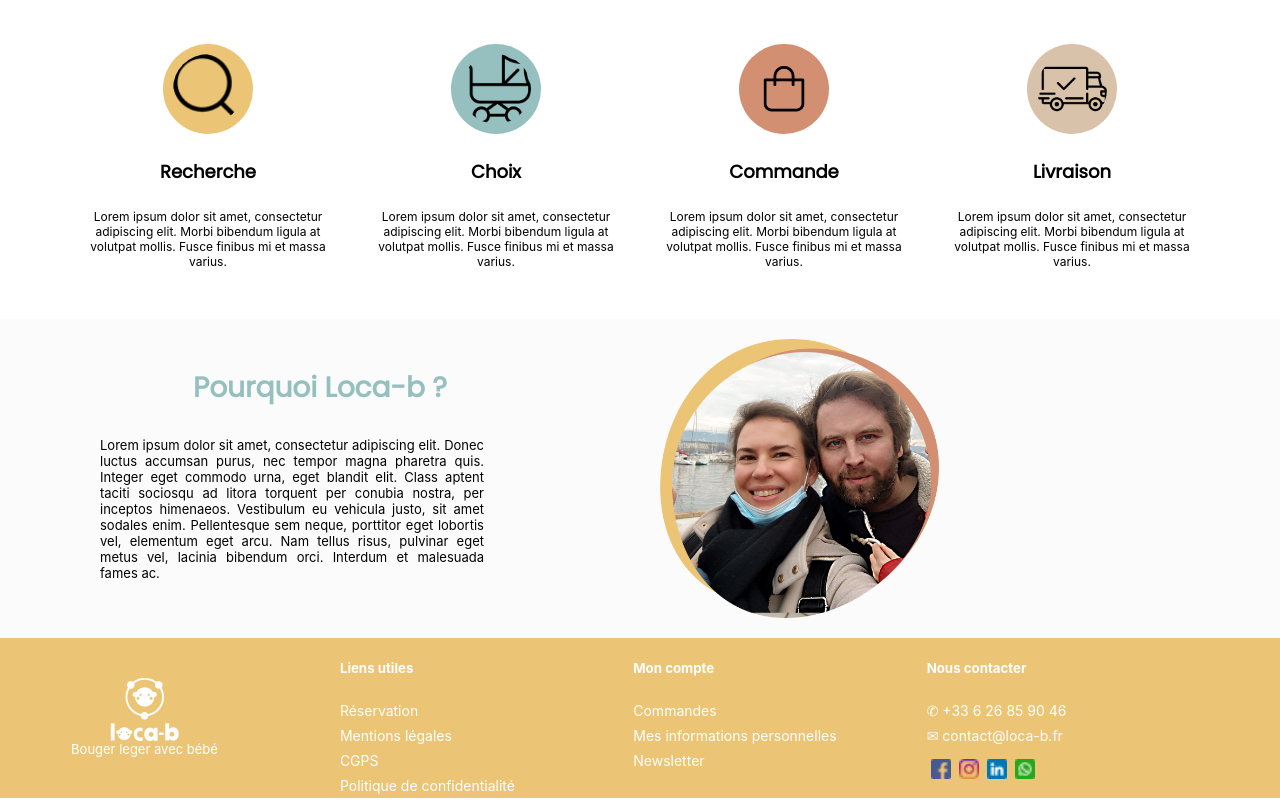
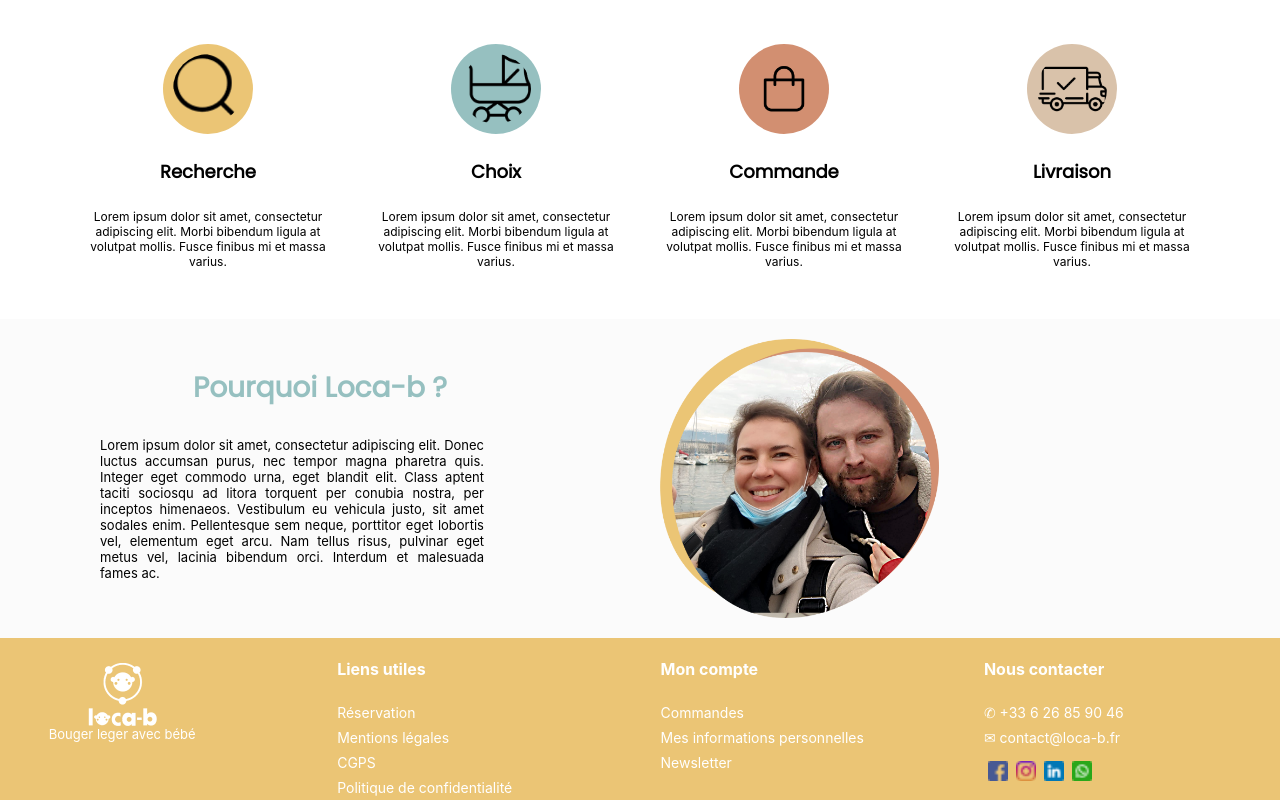
Before and after one commit to ComicScrip/locab, a Next.js app: page / in a window 1280 px wide. Shown: the part 747-1547 px from the top of the page. Built offline with nearby package versions, Linux system fonts and the light colour scheme; a web font is replaced by a local one.

Commit message:
reglage footer

```diff
--- a/components/footer.js
+++ b/components/footer.js
@@ -6,10 +6,11 @@ import styles from "../styles/headerfooter/footer.module.css";
 
 export default function footer() {
   return (
+    <div className={styles.containerGobal}>
       <div className={styles.container}>
         <div className={styles.footer}>
           <div>
-          <h5 className={styles.footerTitle}>Liens utiles</h5>
+            <h4 className={styles.footerTitle}>Liens utiles</h4>
             <div className={styles.links}>
               <Link href="/reservation">
                 <a>Réservation</a>
@@ -32,7 +33,7 @@ export default function footer() {
             </div>
           </div>
           <div>
-          <h5 className={styles.footerTitle}>Mon compte</h5>
+            <h4 className={styles.footerTitle}>Mon compte</h4>
             <div className={styles.links}>
               <div>
                 <Link href="/commandes">
@@ -52,9 +53,13 @@ export default function footer() {
             </div>
           </div>
           <div>
-          <h5 className={styles.footerTitle}>Nous contacter</h5>
-          <div className={styles.footerContact}>&#9990; +33 6 26 85 90 46 </div>
-          <div className={styles.footerContact}>&#9993; contact@loca-b.fr</div>
+            <h4 className={styles.footerTitle}>Nous contacter</h4>
+            <div className={styles.footerContact}>
+              &#9990; +33 6 26 85 90 46{" "}
+            </div>
+            <div className={styles.footerContact}>
+              &#9993; contact@loca-b.fr
+            </div>
 
             <div className={styles.socialsicons}>
               <div className={styles.image}>
@@ -115,5 +120,6 @@ export default function footer() {
           <p className={styles.logoText}>Bouger leger avec bébé</p>
         </div>
       </div>
+    </div>
   );
 }
--- a/components/header.js
+++ b/components/header.js
@@ -5,7 +5,6 @@
 import React from "react";
 import Link from "next/link";
 import { useRouter } from "next/router";
-import { useState } from "react";
 import Image from "next/image";
 import Logo from "../public/logo/logo.png";
 import LogoText from "../public/logo/logoText.png";
@@ -14,11 +13,6 @@ import LogoIcon from "../public/logo/icon_logo.png";
 import styles from "../styles/headerfooter/navbar.module.css";
 
 const Navbar = () => {
-  const [showLinks, setshowLinks] = useState(false);
-
-  const handleShowLinks = () => {
-    setshowLinks(!showLinks);
-  };
   const router = useRouter();
   const currentRoute = router.pathname;
 
@@ -94,7 +88,7 @@ const Navbar = () => {
           </a>
         </Link>
       </div>
-      <div className={styles.btnBurger} onClick={handleShowLinks}>
+      <div className={styles.btnBurger}>
         <span className={styles.Burger_Line} />
       </div>
       <style jsx>{`
@@ -109,5 +103,3 @@ const Navbar = () => {
   );
 };
 export default Navbar;
-
-// RiShoppingBasket2Line style={towLine}
--- a/pages/reservation/index.js
+++ b/pages/reservation/index.js
@@ -2,7 +2,7 @@
 import ResProduct from "../../components/ResProduct";
 import styles from "../../styles/Reservation.module.css";
 import Layout from "../../components/Layout";
-import IconDesktop from "../../components/iconsDesktop";
+//import IconDesktop from "../../components/iconsDesktop";
 import { useState } from "react";
 
 const productsList = [
@@ -60,7 +60,7 @@ export default function ReservationPage() {
 
   return (
     <Layout>
-      <IconDesktop />
+      {/* <IconDesktop /> */}
       <div className={styles.mainWrapper}>
         <section className={styles.searchContainer}>
           <input
--- a/styles/headerfooter/footer.module.css
+++ b/styles/headerfooter/footer.module.css
@@ -39,20 +39,23 @@
 .footerTitle {
   color: #ffffff;
 }
+.logo {
+  margin-bottom: initial;
+}
 
 @media screen and (min-width: 768px) {
   .container {
     display: flex;
+    position: fixed;
     position: relative;
-    padding: 0 110px;
+    width: 100%;
     flex-direction: row-reverse;
-    justify-content: space-between;
+    justify-content: space-around;
   }
   .footer {
-    margin-right: 40px;
     display: grid;
     grid-template-columns: repeat(3, 1fr);
-    grid-gap: 90px;
+    grid-gap: 15vh;
   }
   .links a,
   .footerContact {
@@ -65,4 +68,7 @@
     font-size: small;
     padding-top: 50px;
   }
+  .logo {
+    margin-bottom: 2rem;
+  }
 }
--- a/styles/headerfooter/navbar.module.css
+++ b/styles/headerfooter/navbar.module.css
@@ -50,7 +50,7 @@
   padding-left: 70%;
 }
 .divlogoIcon1 {
-  padding-right: 33%;
+  padding-right: 29%;
 }
 .logocontainer {
   display: none;
```
Lines whose indentation alone changed are shown as unchanged.
